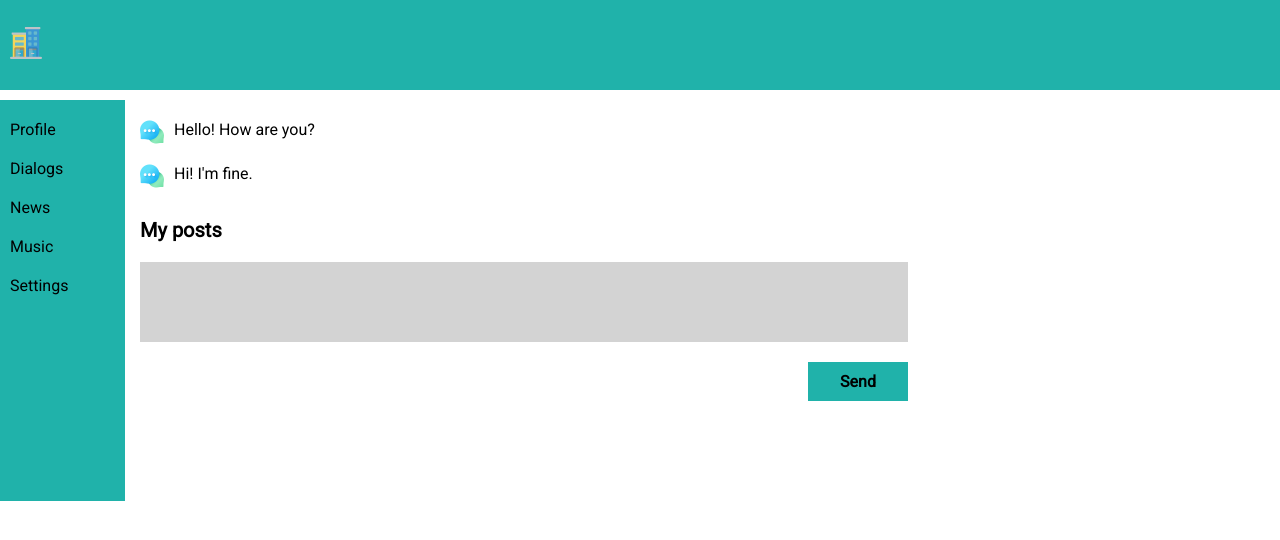
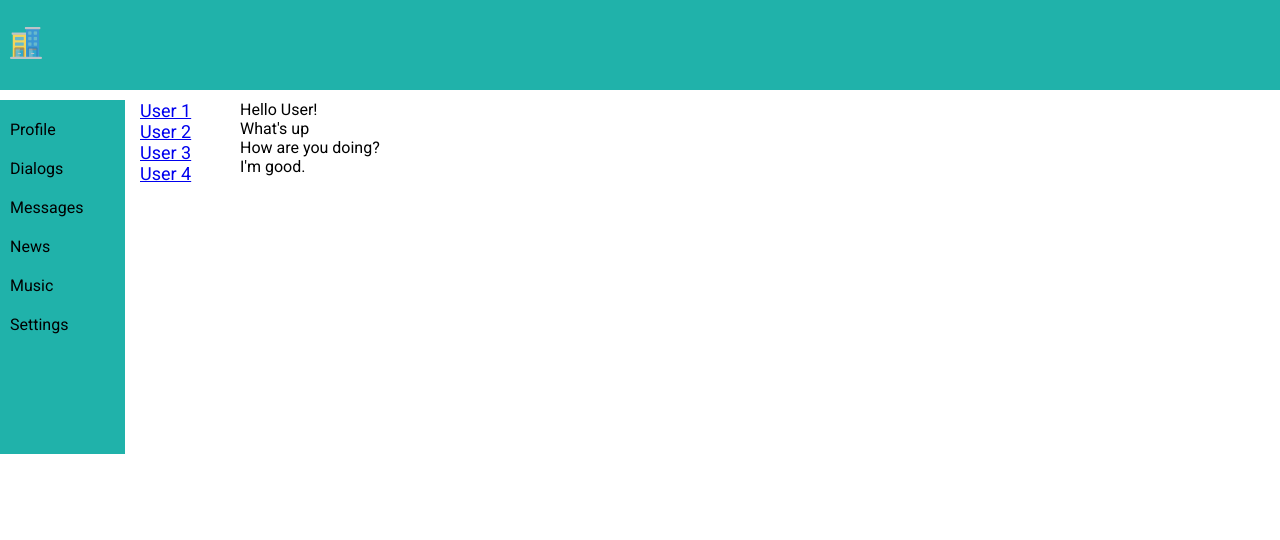
Before and after one commit to vadim-geroim/react-social-net, a React (Create React App) app: page /dialogs in a window 1280 px wide. Shown: the top 540 px of the page. Built offline with nearby package versions, Linux system fonts and the light colour scheme.

Commit message:
style Dialog component and wrap user names with links

```diff
--- a/src/Components/App/App.js
+++ b/src/Components/App/App.js
@@ -18,7 +18,8 @@ function App() {
         <Routes>
           <Route path="/" element={<Home />} />
           <Route path="/profile" element={<Profile />} />
-          <Route path="/dialogs" element={<Dialogs />} />
+          <Route path="/messages" element={<Messages />} />
+          <Route path="/dialogs/*" element={<Dialogs />} />
         </Routes>
       </main>
     </div>
--- a/src/Components/Dialogs/Dialogs.jsx
+++ b/src/Components/Dialogs/Dialogs.jsx
@@ -1,12 +1,30 @@
 import style from './Dialogs.module.css';
 import { Messages } from '../Messages/Messages';
-import { Post } from '../Post/Post';
+import { NavLink } from 'react-router-dom';
 
 export const Dialogs = () => {
     return (
-        <>
-            <Messages />
-            <Post />
-        </>
+        <div className={style.wrapper}>
+            <div className={style.dialogs}>
+                <div className={`${style.dialog} ${style.active}`}>
+                    <NavLink to="/dialogs/1">User 1</NavLink>
+                </div>
+                <div className={style.dialog}>
+                    <NavLink to="/dialogs/2">User 2</NavLink>
+                </div>
+                <div className={style.dialog}>
+                    <NavLink to="/dialogs/3">User 3</NavLink>
+                </div>
+                <div className={style.dialog}>
+                    <NavLink to="/dialogs/4">User 4</NavLink>
+                </div>
+            </div>
+            <div className={style.messages}>
+                <div className={style.message}>Hello User!</div>
+                <div className={style.message}>What's up</div>
+                <div className={style.message}>How are you doing?</div>
+                <div className={style.message}>I'm good.</div>
+            </div>
+        </div >
     );
 }
--- a/src/Components/Dialogs/Dialogs.module.css
+++ b/src/Components/Dialogs/Dialogs.module.css
@@ -0,0 +1,12 @@
+.wrapper {
+  display: grid;
+  grid-template-columns: 100px 200px;
+}
+
+.dialog {
+  font-size: 18px;
+}
+
+.active {
+  color: grey;
+}
--- a/src/Components/Messages/Messages.jsx
+++ b/src/Components/Messages/Messages.jsx
@@ -1,11 +1,13 @@
 import style from './Messages.module.css';
 import { Message } from './Message/Message';
+import { Post } from '../Post/Post';
 
 export const Messages = () => {
     return (
         <div className={style.message}>
             <Message text="Hello! How are you?" />
             <Message text="Hi! I'm fine." />
+            <Post />
         </div>
     );
 }
--- a/src/Components/Navbar/Navbar.jsx
+++ b/src/Components/Navbar/Navbar.jsx
@@ -1,14 +1,16 @@
-import { Link } from 'react-router-dom';
+import { Link, NavLink } from 'react-router-dom';
 import style from './Navbar.module.css';
+import { activeClassName } from 'react';
 
 export const Navbar = () => {
     return (
         <div className={style.nav}>
-            <Link to="/profile" className={style.link}>Profile</Link>
-            <Link to="/dialogs" className={style.link}>Dialogs</Link>
-            <Link to="/" className={style.link}>News</Link>
-            <Link to="/" className={style.link}>Music</Link>
-            <Link to="/" className={style.link}>Settings</Link>
-        </div>
+            <NavLink to="/profile" className={style.link}>Profile</NavLink>
+            <NavLink to="/dialogs" className={style.link}>Dialogs</NavLink>
+            <NavLink to="/messages" className={style.link}>Messages</NavLink>
+            <NavLink to="/" className={style.link}>News</NavLink>
+            <NavLink to="/" className={style.link}>Music</NavLink>
+            <NavLink to="/" className={style.link}>Settings</NavLink>
+        </div >
     );
 }
--- a/src/Components/Navbar/Navbar.module.css
+++ b/src/Components/Navbar/Navbar.module.css
@@ -18,3 +18,7 @@
   font-weight: 600;
   font-size: 18px;
 }
+
+.selected {
+  font-weight: 600;
+}
```
